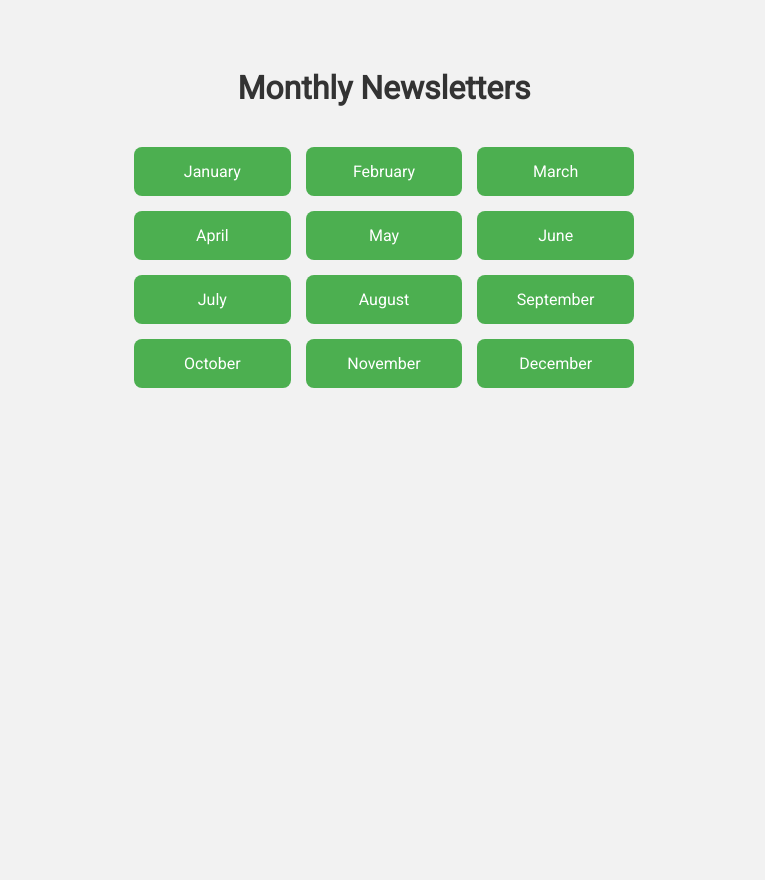
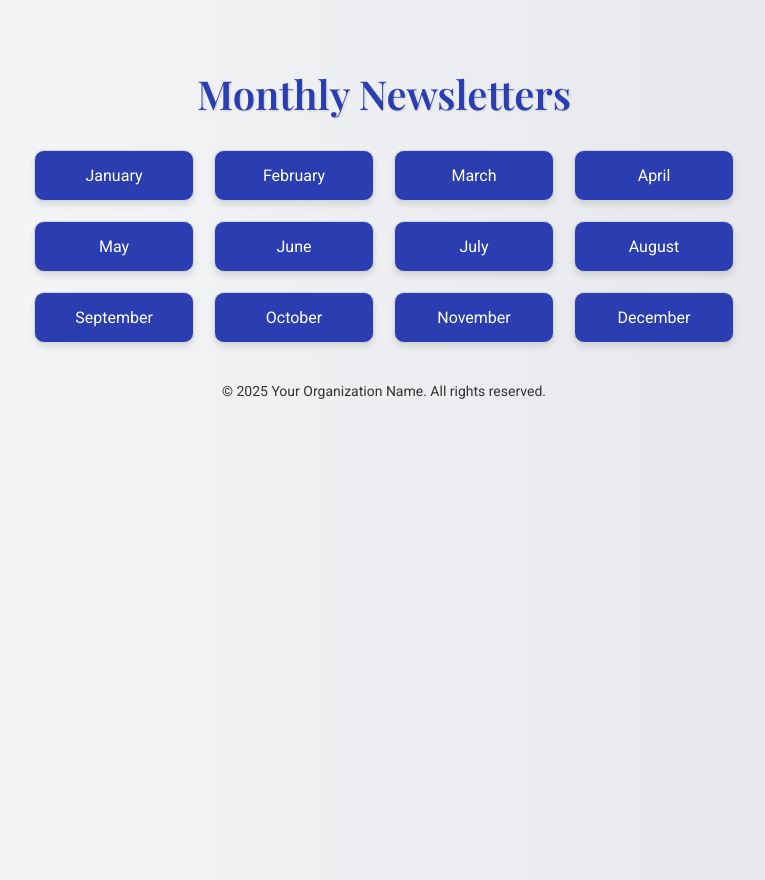
Before and after one commit to manaspanika12/newsletter, a plain HTML site: page index.html in a window 1280 px wide. Shown: the whole page, without its empty margins (256-1021 px from the left). Before the commit the page ends 800 px from the top, so only its background shows below. Drawn offline with nearby package versions, Linux system fonts and the light colour scheme.

Commit message:
color nila

```diff
--- a/index.html
+++ b/index.html
@@ -3,51 +3,76 @@
 <head>
   <meta charset="UTF-8" />
   <meta name="viewport" content="width=device-width, initial-scale=1.0" />
-  <title>Monthly Newsletter</title>
-  <link href="https://fonts.googleapis.com/css2?family=Roboto&display=swap" rel="stylesheet">
+  <title>Monthly Newsletters</title>
+
+  <!-- Google Fonts -->
+  <link href="https://fonts.googleapis.com/css2?family=Playfair+Display:wght@600&family=Roboto&display=swap" rel="stylesheet">
+
   <style>
+    :root {
+      --royal-blue: #2a3eb1;
+      --silver-grey: #d4d4dc;
+      --deep-grey: #333;
+      --hover-blue: #1f2a87;
+    }
+
     body {
+      margin: 0;
+      padding: 40px 20px;
+      background: linear-gradient(to right, #f8f9fa, #e3e4e8);
       font-family: 'Roboto', sans-serif;
-      background-color: #f2f2f2;
       display: flex;
       flex-direction: column;
       align-items: center;
-      justify-content: center;
-      padding: 40px;
+      min-height: 100vh;
     }
 
     h1 {
-      margin-bottom: 40px;
-      color: #333;
+      font-family: 'Playfair Display', serif;
+      font-size: 2.5rem;
+      margin-bottom: 30px;
+      color: var(--royal-blue);
+      text-shadow: 1px 1px 2px #ccc;
     }
 
     .button-grid {
       display: grid;
-      grid-template-columns: repeat(3, 1fr);
-      gap: 15px;
-      max-width: 500px;
+      grid-template-columns: repeat(auto-fit, minmax(150px, 1fr));
+      gap: 20px;
       width: 100%;
+      max-width: 700px;
     }
 
     .month-button {
+      display: inline-block;
       padding: 15px 20px;
+      background-color: var(--royal-blue);
+      color: white;
+      text-align: center;
+      text-decoration: none;
       font-size: 16px;
-      text-align: center;
-      background-color: #4CAF50;
-      color: white;
-      border: none;
-      border-radius: 8px;
-      text-decoration: none;
-      transition: background-color 0.3s ease;
+      border-radius: 10px;
+      box-shadow: 0 4px 6px rgba(0, 0, 0, 0.1);
+      transition: all 0.3s ease;
+      border: 1px solid var(--silver-grey);
     }
 
     .month-button:hover {
-      background-color: #45a049;
+      background-color: var(--hover-blue);
+      transform: translateY(-2px);
+      box-shadow: 0 6px 12px rgba(0, 0, 0, 0.15);
     }
 
-    @media (max-width: 600px) {
-      .button-grid {
-        grid-template-columns: 1fr 1fr;
+    footer {
+      margin-top: 40px;
+      color: var(--deep-grey);
+      font-size: 14px;
+    }
+
+    @media (max-width: 500px) {
+      h1 {
+        font-size: 2rem;
+        text-align: center;
       }
     }
   </style>
@@ -57,20 +82,23 @@
   <h1>Monthly Newsletters</h1>
 
   <div class="button-grid">
-  <a href="january.html" class="month-button">January</a>
-  <a href="february.html" class="month-button">February</a>
-  <a href="march.html" class="month-button">March</a>
-  <a href="april.html" class="month-button">April</a>
-  <a href="may25.html" class="month-button">May</a>
-  <a href="Jun25.html" class="month-button">June</a>
-  <a href="july.html" class="month-button">July</a>
-  <a href="august.html" class="month-button">August</a>
-  <a href="september.html" class="month-button">September</a>
-  <a href="october.html" class="month-button">October</a>
-  <a href="november.html" class="month-button">November</a>
-  <a href="december.html" class="month-button">December</a>
-</div>
+    <a href="bulletins/january.html" class="month-button">January</a>
+    <a href="bulletins/february.html" class="month-button">February</a>
+    <a href="bulletins/march.html" class="month-button">March</a>
+    <a href="bulletins/april.html" class="month-button">April</a>
+    <a href="bulletins/may.html" class="month-button">May</a>
+    <a href="bulletins/june.html" class="month-button">June</a>
+    <a href="bulletins/july.html" class="month-button">July</a>
+    <a href="bulletins/august.html" class="month-button">August</a>
+    <a href="bulletins/september.html" class="month-button">September</a>
+    <a href="bulletins/october.html" class="month-button">October</a>
+    <a href="bulletins/november.html" class="month-button">November</a>
+    <a href="bulletins/december.html" class="month-button">December</a>
+  </div>
 
+  <footer>
+    &copy; 2025 Your Organization Name. All rights reserved.
+  </footer>
 
 </body>
 </html>
```
